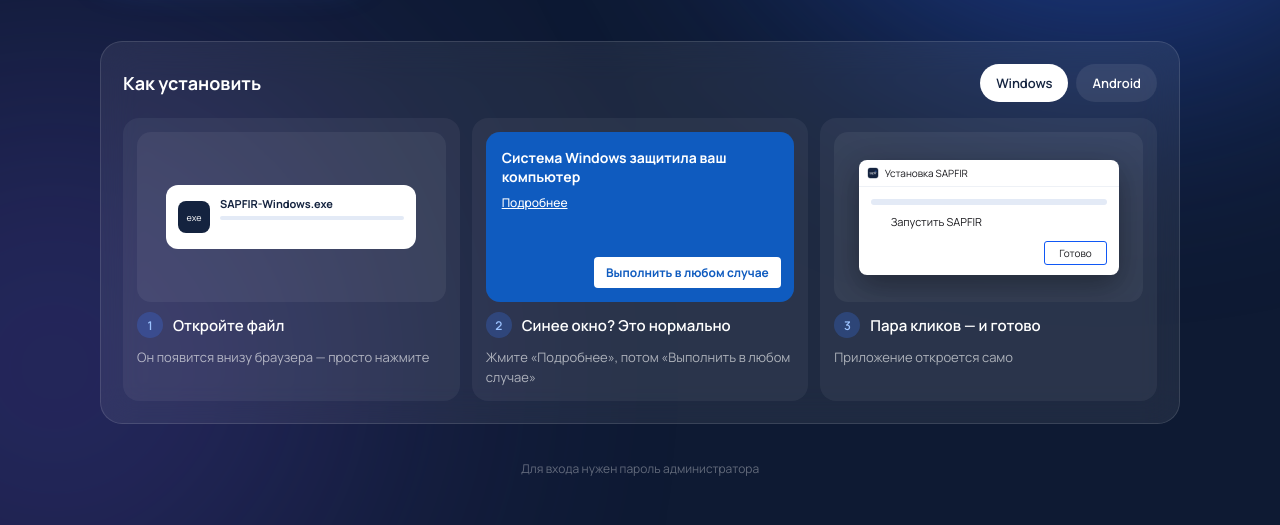
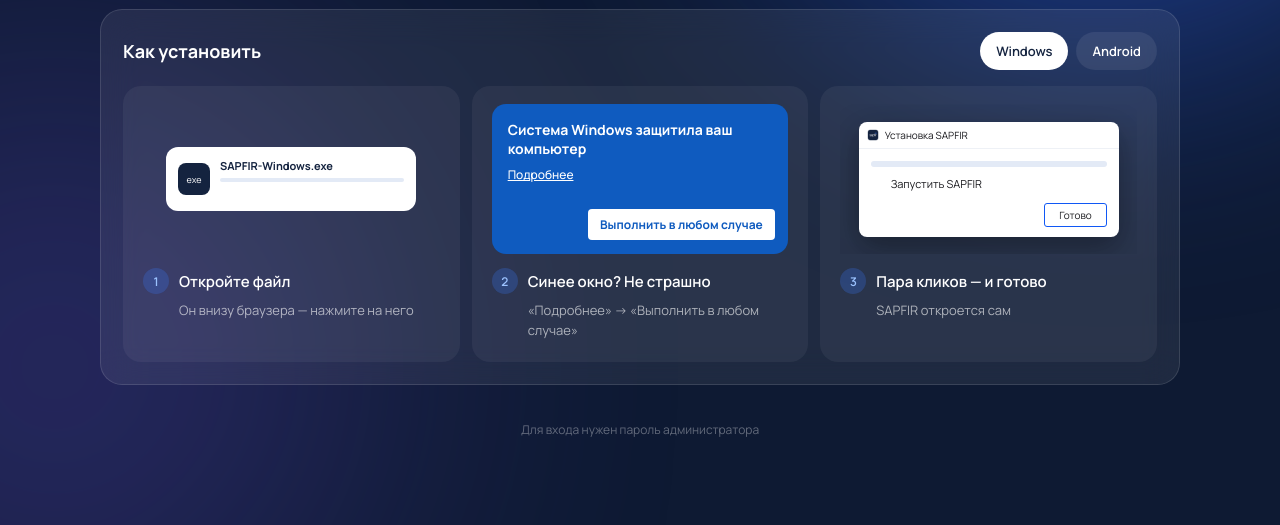
Before and after one commit to Neow112/website, a plain HTML site: page app/index.html in a window 1280 px wide. Shown: the part 433-958 px from the top of the page. After the commit the page ends 919 px from the top, so only its background shows below. Drawn offline with nearby package versions, Linux system fonts and the light colour scheme; no server answers.

Commit message:
Add files via upload

```diff
--- a/app/index.html
+++ b/app/index.html
@@ -61,13 +61,13 @@ h1{margin:28px 0 0;font-size:clamp(22px,3.2vw,28px);font-weight:600;letter-spaci
 .tab{height:38px;padding:0 16px;border-radius:19px;font-size:13px;font-weight:600;background:rgba(255,255,255,.08);transition:background .25s,color .25s}
 .tab[aria-selected=true]{background:#fff;color:#14233F}
 .steps{display:grid;grid-template-columns:repeat(3,minmax(0,1fr));gap:12px;margin-top:16px}
-.step{background:rgba(255,255,255,.05);border-radius:16px;padding:14px;display:flex;flex-direction:column;gap:10px;animation:up .55s var(--ease) both}
+.step{background:rgba(255,255,255,.05);border-radius:18px;padding:18px 20px 22px;display:flex;flex-direction:column;gap:6px;animation:up .55s var(--ease) both}
 .step:nth-child(2){animation-delay:.08s}.step:nth-child(3){animation-delay:.16s}
-.ill{height:170px;border-radius:14px;background:rgba(255,255,255,.06);display:flex;align-items:center;justify-content:center;position:relative;overflow:hidden}
+.ill{height:150px;display:flex;align-items:center;justify-content:center;position:relative;overflow:hidden}
 .ill img{width:56px;height:56px;border-radius:15px}
-.step h3{margin:0;font-size:15px;font-weight:600;display:flex;gap:10px;align-items:center}
+.step h3{margin:8px 0 0;font-size:15px;font-weight:600;display:flex;gap:10px;align-items:center}
 .step h3 i{font-style:normal;flex:0 0 26px;height:26px;border-radius:13px;background:rgba(59,123,255,.25);color:var(--soft);font-size:12px;display:flex;align-items:center;justify-content:center}
-.step p{margin:0;font-size:13px;line-height:1.5;color:rgba(255,255,255,.62)}
+.step p{margin:0 0 0 36px;font-size:13px;line-height:1.55;color:rgba(255,255,255,.62)}
 /* мини-сцены */
 .file{width:min(250px,86%);background:#fff;border-radius:12px;padding:11px 12px;color:#14233F;display:flex;gap:10px;align-items:center;animation:hl 5s infinite,clk 5s infinite}
 .file .ext{width:32px;height:32px;flex:0 0 32px;border-radius:8px;background:#14233F;color:#fff;font-size:9px;display:flex;align-items:center;justify-content:center}
@@ -76,7 +76,7 @@ h1{margin:28px 0 0;font-size:clamp(22px,3.2vw,28px);font-weight:600;letter-spaci
 .track{height:4px;border-radius:2px;background:#E3EAF6;overflow:hidden;margin-top:5px}
 .track i{display:block;height:4px;width:0;background:#1058F5;animation:dl 5s infinite}
 .cur{position:absolute;width:18px;height:18px;right:28%;bottom:22%;animation:cur 5s infinite}
-.smart{position:absolute;inset:0;background:#0F5BBF;padding:16px;display:flex;flex-direction:column;gap:8px;font-size:14px;font-weight:700;text-align:left}
+.smart{position:absolute;inset:0;border-radius:14px;background:#0F5BBF;padding:16px;display:flex;flex-direction:column;gap:8px;font-size:14px;font-weight:700;text-align:left}
 .smart u{font-size:12px;font-weight:500}
 .smart span{position:absolute;right:14px;bottom:14px;font-size:12px;background:#fff;color:#0F5BBF;padding:7px 12px;border-radius:4px;animation:tap 2.4s ease-in-out infinite}
 .inst{width:min(260px,88%);background:#fff;border-radius:8px;overflow:hidden;color:#1B1B1F;box-shadow:0 10px 30px rgba(0,0,0,.35);font-size:11px;text-align:left}
@@ -146,7 +146,6 @@ footer{margin-top:36px;text-align:center;font-size:12px;color:rgba(255,255,255,.
       <div class="word"><span>sapfir</span><i class="dot"></i></div>
       <div class="by">by <b>Neon</b></div>
       <h1>Админ.панель сайта sapfirshow.kz</h1>
-      <p class="lead">Меняйте сайт с компьютера или телефона.</p>
 
       <div class="actions">
         <a class="pri" id="primary" href="#">
@@ -183,14 +182,14 @@ footer{margin-top:36px;text-align:center;font-size:12px;color:rgba(255,255,255,.
 </main>
 
 <template id="stepsWin">
-  <div class="step"><div class="ill"><div class="file"><span class="ext">exe</span><div style="flex:1"><b>SAPFIR-Windows.exe</b><div class="track"><i></i></div><em>Открыть файл</em></div></div><svg class="cur" viewBox="0 0 24 24" aria-hidden="true"><path d="M5 3l14 8-6 2-3 6z" fill="#fff" stroke="#14233F" stroke-width="1.5" stroke-linejoin="round"/></svg></div><h3><i>1</i>Откройте файл</h3><p>Он появится внизу браузера — просто нажмите</p></div>
-  <div class="step"><div class="ill"><div class="smart">Система Windows защитила ваш компьютер<u>Подробнее</u><span>Выполнить в любом случае</span></div></div><h3><i>2</i>Синее окно? Это нормально</h3><p>Жмите «Подробнее», потом «Выполнить в любом случае»</p></div>
-  <div class="step"><div class="ill"><div class="inst"><div class="t"><img src="icon.png" alt="">Установка SAPFIR</div><div class="b"><div class="bar"><i></i></div><div class="ck"><i><svg width="10" height="10" viewBox="0 0 24 24" fill="none" stroke="#fff" stroke-width="3.5" stroke-linecap="round" aria-hidden="true"><path d="M5 12l5 5 9-10"/></svg></i>Запустить SAPFIR</div></div><div class="f"><span>Готово</span></div></div></div><h3><i>3</i>Пара кликов — и готово</h3><p>Приложение откроется само</p></div>
+  <div class="step"><div class="ill"><div class="file"><span class="ext">exe</span><div style="flex:1"><b>SAPFIR-Windows.exe</b><div class="track"><i></i></div><em>Открыть файл</em></div></div><svg class="cur" viewBox="0 0 24 24" aria-hidden="true"><path d="M5 3l14 8-6 2-3 6z" fill="#fff" stroke="#14233F" stroke-width="1.5" stroke-linejoin="round"/></svg></div><h3><i>1</i>Откройте файл</h3><p>Он внизу браузера — нажмите на него</p></div>
+  <div class="step"><div class="ill"><div class="smart">Система Windows защитила ваш компьютер<u>Подробнее</u><span>Выполнить в любом случае</span></div></div><h3><i>2</i>Синее окно? Не страшно</h3><p>«Подробнее» → «Выполнить в любом случае»</p></div>
+  <div class="step"><div class="ill"><div class="inst"><div class="t"><img src="icon.png" alt="">Установка SAPFIR</div><div class="b"><div class="bar"><i></i></div><div class="ck"><i><svg width="10" height="10" viewBox="0 0 24 24" fill="none" stroke="#fff" stroke-width="3.5" stroke-linecap="round" aria-hidden="true"><path d="M5 12l5 5 9-10"/></svg></i>Запустить SAPFIR</div></div><div class="f"><span>Готово</span></div></div></div><h3><i>3</i>Пара кликов — и готово</h3><p>SAPFIR откроется сам</p></div>
 </template>
 <template id="stepsAnd">
   <div class="step"><div class="ill"><div class="file" style="border-radius:16px"><span class="ext">apk</span><div style="flex:1"><b>SAPFIR-Android.apk</b><div class="track"><i></i></div><em>Нажмите, чтобы открыть</em></div></div></div><h3><i>1</i>Откройте файл</h3><p>Нажмите на уведомление о загрузке</p></div>
-  <div class="step"><div class="ill"><div class="perm"><span style="flex:1">Разрешить установку из этого источника</span><span class="sw"><i></i></span></div></div><h3><i>2</i>Разрешите установку</h3><p>Включите переключатель и вернитесь назад</p></div>
-  <div class="step"><div class="ill"><div class="dlg"><div class="who"><img src="icon.png" alt="">SAPFIR</div><small>Установить это приложение?</small><div class="row"><b>Установить</b><i></i><span>Открыть</span></div></div></div><h3><i>3</i>«Установить» → «Открыть»</h3><p>Вот и всё!</p></div>
+  <div class="step"><div class="ill"><div class="perm"><span style="flex:1">Разрешить установку из этого источника</span><span class="sw"><i></i></span></div></div><h3><i>2</i>Разрешите установку</h3><p>Включите переключатель и вернитесь</p></div>
+  <div class="step"><div class="ill"><div class="dlg"><div class="who"><img src="icon.png" alt="">SAPFIR</div><small>Установить это приложение?</small><div class="row"><b>Установить</b><i></i><span>Открыть</span></div></div></div><h3><i>3</i>Установите</h3><p>«Установить», затем «Открыть»</p></div>
 </template>
 
 <script src="https://cdnjs.cloudflare.com/ajax/libs/qrcode-generator/1.4.4/qrcode.min.js"></script>
```
